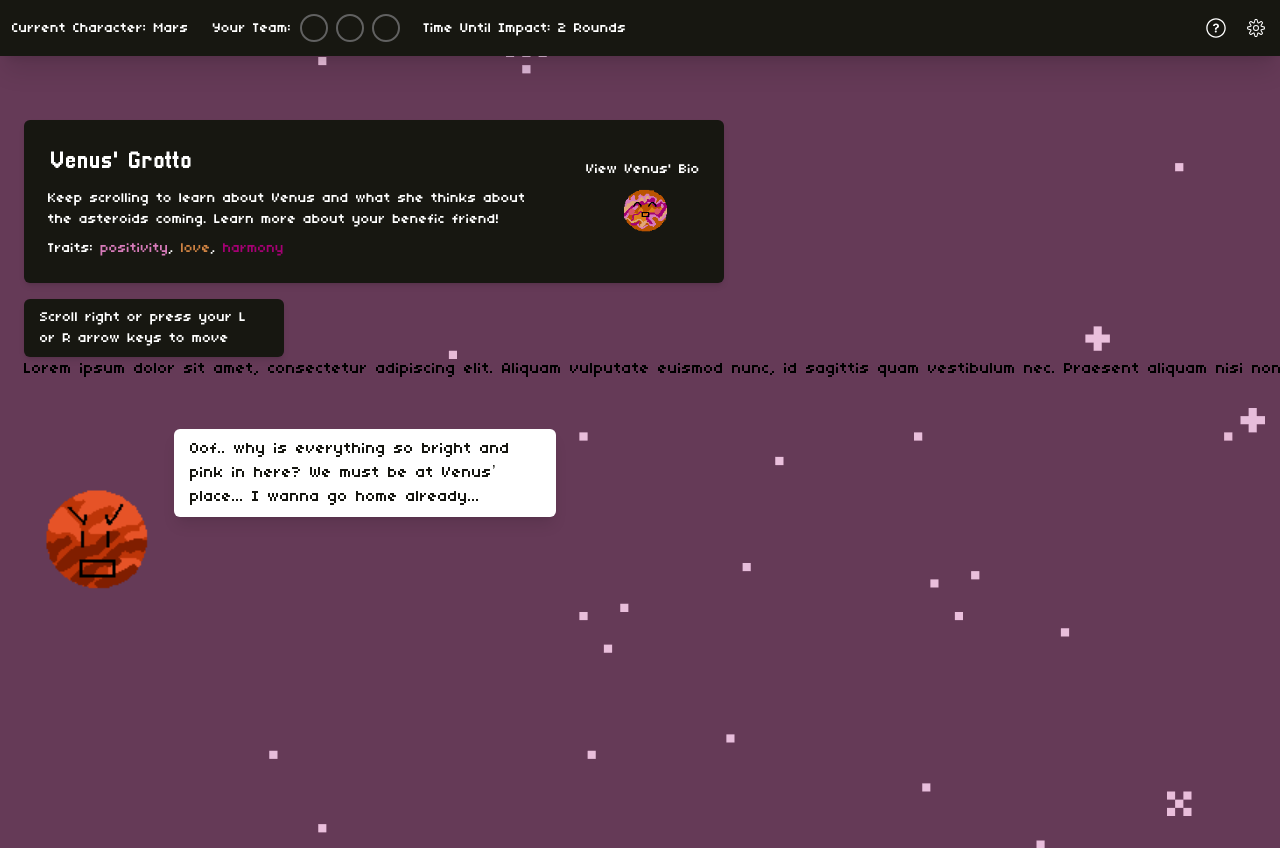
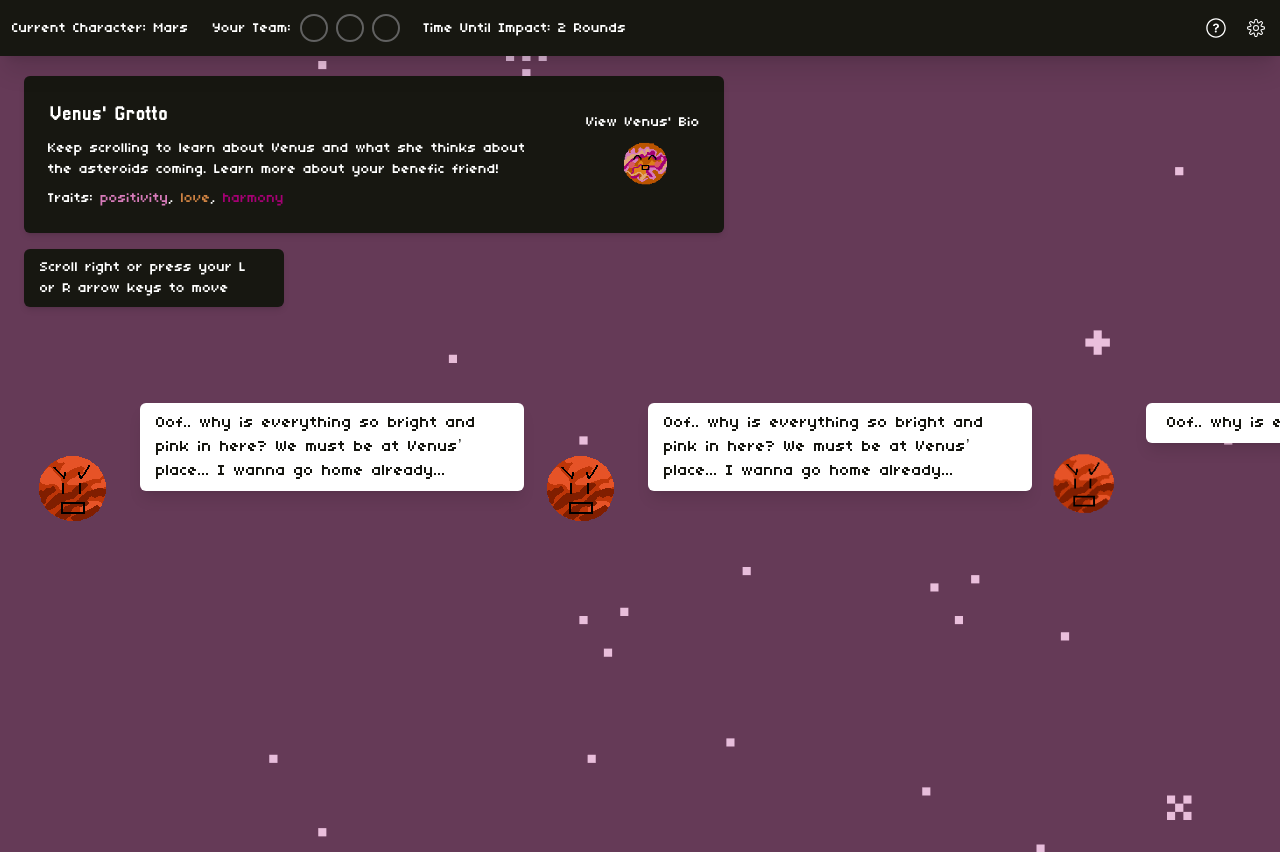
Before and after one commit to danyabaron/cosmic-crossroads, a React (Create React App) app: page /mars-game in a window 1280 px wide. Built offline with nearby package versions, Linux system fonts and the light colour scheme.

Commit message:
idk this scroll stuff is hard got no progress today

```diff
--- a/src/App.js
+++ b/src/App.js
@@ -14,7 +14,7 @@ function App() {
     <div className="App flex flex-col min-h-screen min-w-screen">
       <StatusBar />
 
-      <main className="mt-12">
+      <main className="mt-3">
       <Routes>
         {/* <Route path="/" element={<VenusIntro />} /> */}
         <Route path="/" element={<MarsIntro />} />
--- a/src/Pages/MarsPath/MarsGame.js
+++ b/src/Pages/MarsPath/MarsGame.js
@@ -35,10 +35,14 @@ function MarsGame() {
             // sets horizontal scroll
             el: document.querySelector('[data-scroll-container]'),
             smooth: true,
-            direction: 'horizontal',
-            gestureDirection: 'vertical',
+            getDirection: true,
+            // direction: 'horizontal',
+            gestureDirection: 'both'
         });
 
+        scroll.on('scroll', (args) => {
+            console.log(args.direction); // Check direction changes
+        });
         return () => {
             if (scroll) scroll.destroy();
             console.log('destroyed scroll');
@@ -75,17 +79,17 @@ function MarsGame() {
     if (screen === 'venus') {
 
     return (
-        <div className='bg-venus-bg-scroll min-w-screen min-h-screen'>
+        <div className='bg-venus-bg-scroll min-w-screen h-fit' data-scroll-container id='venus-scroll-container'>
 
 
-        <div className=' flex flex-row items-start pt-12' data-scroll-container id='venus-scroll-container'>
-           <div data-scroll-section className='w-full h-screen items-center justify-start p-6'>
+        <div className=' flex flex-col items-start mt-10' id='venus-container' data-scroll-section data-scroll-direction='vertical'>
+           <div className='w-full h-full items-center justify-start m-6' id='spacing-venus-grotto-container'>
 
-                <div data-scroll className='flex flex-col gap-4 '>
+                <div data-scroll data-scroll-sticky className='flex flex-col gap-4 '>
                     <div data-scroll className='bg-main-black text-white rounded-md text-xs md:text-sm lg:text-base shadow-md flex flex-row items-center justify-center
                         text-wrap w-[400px] md:w-[700px] lg:w-[700px] p-6 gap-10' id='venus-grotto'>
                             <div className='flex flex-col items-start gap-2' id='venus-grotto-text'>
-                                <h1 className='text-base font-header md:text-xl lg:text-2xl'>Venus' Grotto</h1>
+                                <h1 className='text-base font-header md:text-lg lg:text-xl'>Venus' Grotto</h1>
                                     <p className='text-xs md:text-sm'>
                                         Keep scrolling to learn about Venus and what she thinks about the asteroids coming.
                                         Learn more about your benefic friend!
@@ -98,11 +102,7 @@ function MarsGame() {
                             <div className='flex flex-col items-center' id='venus-bio'>
                                 <h1 className='whitespace-nowrap text-base sm:text-sm'>View Venus' Bio</h1>
                                 <img className="md:max-w-[65px] h-auto" src={VenusMouthOpen} alt="Venus Bio Image"/>
-
-
                             </div>
-
-
                        </div>
 
                     <div data-scroll className='bg-main-black text-white rounded-md text-xs md:text-sm lg:text-base shadow-md flex flex-row px-4 py-2 items-center justify-center
@@ -111,10 +111,11 @@ function MarsGame() {
                         </div>
 
                     </div>
+                </div>
 
 
 
-                      <p className=''>
+                      {/* <p className='text-sm'>
 
                     Lorem ipsum dolor sit amet, consectetur adipiscing elit. Aliquam vulputate euismod nunc, id sagittis quam vestibulum nec. Praesent aliquam nisi non orci faucibus posuere in sit amet sem. Donec aliquam sed erat eu viverra. Proin consectetur, erat eget condimentum dignissim, erat tortor egestas erat, et consequat augue ante sit amet risus. Praesent id diam non est rhoncus interdum id sit amet sem. Ut cursus neque risus, non molestie tortor eleifend non. Aenean et est a est sagittis interdum. Quisque vulputate, nulla eget vestibulum finibus, turpis ligula pretium lectus, eget finibus ipsum metus a sem. Ut consectetur libero vitae mauris dapibus mattis.
 
@@ -123,23 +124,61 @@ Mauris at lacinia nisl. Nam et fermentum tellus. Suspendisse potenti. Fusce non
 Curabitur Morbi laoreet, orci in semper suscipit, lectus massa blandit mi,
 
 
-                    </p>
-                    <div className='flex flex-row w-fit h-fit mt-12' id='mars-dialogue-1'>
-                            <div className='mt-9' id='mars-image'>
-                                <img className="w-[100px]  sm:w-[100px]  md:w-[100px]  lg:w-[150px] " src={MarsGif} alt="Mars Gif"/>
+                    </p>    */}
+                <div className='w-full h-full items-center justify-start p-6'>
+                    <div data-scroll-section
+                    data-scroll-direction='horizontal'
+
+
+                    className='pt-12 pb-10 flex flex-row w-full gap-2 flex-nowrap '
+                    id='horizontal-container'>
+                        <div className='flex items-start gap-4 flex-shrink-0' data-scroll id='dialogue-section'>
+                                <div className='mt-9 w-fit' id='mars-image'>
+                                    <img className="" src={MarsGif} alt="Mars Gif"/>
                                 </div>
-                        <div className='' id='mars-text-1'>
+
                                 <div className="bg-white text-main-black rounded-md text-xs md:text-sm lg:text-base flex items-center justify-center
-                             text-wrap shadow-lg md:w-[382px] px-4 py-2" >
+                                text-wrap shadow-lg px-4 py-2 max-w-sm flex-shrink-0" >
                                     <p>
                                         Oof.. why is everything so bright and pink in here? We must be at Venus’ place... I wanna go home already...
                                     </p>
-                            </div>
+
                                 </div>
 
 
+                        </div>
+                        <div className='flex items-start gap-4 flex-shrink-0' data-scroll id='dialogue-section'>
+                                <div className='mt-9 w-fit' id='mars-image'>
+                                    <img className="" src={MarsGif} alt="Mars Gif"/>
+                                </div>
+
+                                <div className="bg-white text-main-black rounded-md text-xs md:text-sm lg:text-base flex items-center justify-center
+                                text-wrap shadow-lg px-4 py-2 max-w-sm flex-shrink-0" >
+                                    <p>
+                                        Oof.. why is everything so bright and pink in here? We must be at Venus’ place... I wanna go home already...
+                                    </p>
 
                                 </div>
+
+
+                        </div>
+                        <div className='flex items-start gap-4 flex-shrink-0' data-scroll id='dialogue-section'>
+                                <div className='mt-9 w-fit' id='mars-image'>
+                                    <img className="" src={MarsGif} alt="Mars Gif"/>
+                                </div>
+
+                                <div className="bg-white text-main-black rounded-md text-xs md:text-sm lg:text-base flex items-center justify-center
+                                text-wrap shadow-lg px-4 py-2 w-full" >
+                                    <p>
+                                        Oof.. why is everything so bright and pink in here? We must be at Venus’ place... I wanna go home already...
+                                    </p>
+
+                                </div>
+
+
+                        </div>
+
+
 
                         <div id='button-container' className='flex flex-col items-center justify-center gap-4'>
 
@@ -164,12 +203,29 @@ Curabitur Morbi laoreet, orci in semper suscipit, lectus massa blandit mi,
 
                         </div>
 
+                    </div>
+                </div>
+
+
+
+
+
+
+
+
+
+
+
+
+
 
 
             </div>
 
+
         </div>
-    </div>
+
+
 
     );
 
```
Lines whose indentation alone changed are shown as unchanged.
